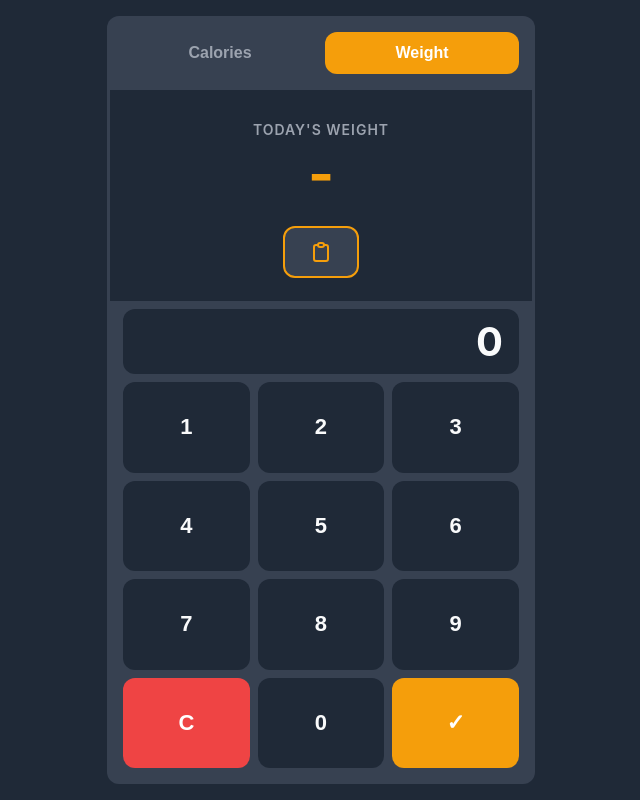
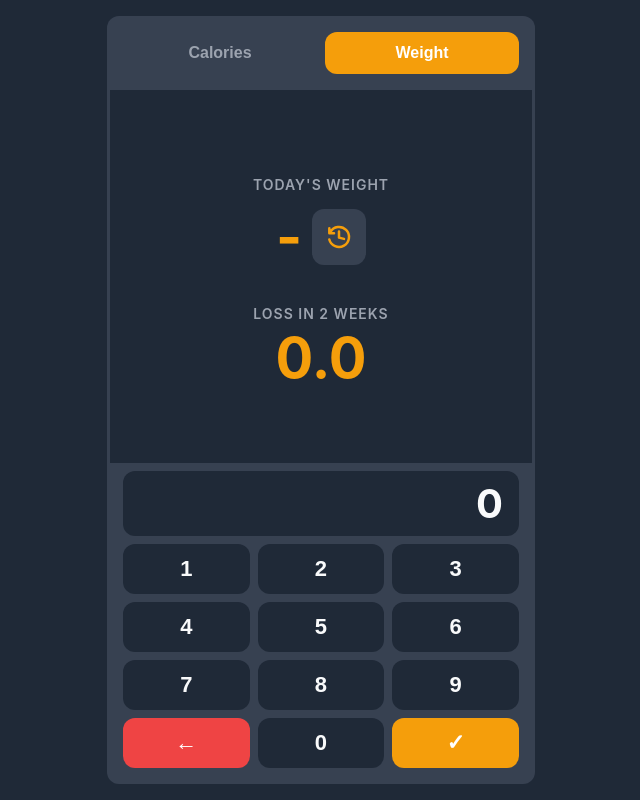
Before and after one commit to mrwatts88/fitness-web, a Vue app: page / in a window 1280 px wide. Both pictures are taken after a click on the button "Weight". Shown: the whole page, without its empty margins (319-959 px from the left). Built offline with nearby package versions, Linux system fonts and the light colour scheme; no server answers; data requests are answered from the project's data file.

Commit message:
keyboard entry

```diff
--- a/package.json
+++ b/package.json
@@ -7,9 +7,9 @@
     "node": "^20.19.0 || >=22.12.0"
   },
   "scripts": {
-    "dev": "vite",
+    "dev": "vite --host 0.0.0.0",
     "build": "run-p type-check \"build-only {@}\" --",
-    "preview": "vite preview",
+    "preview": "vite preview --host 0.0.0.0",
     "build-only": "vite build",
     "type-check": "vue-tsc --build",
     "lint": "eslint . --fix --cache",
--- a/src/App.vue
+++ b/src/App.vue
@@ -1,5 +1,5 @@
 <script setup lang="ts">
-import { onMounted } from 'vue'
+import { onMounted, onBeforeUnmount } from 'vue';
 import { useAppStore } from '@/stores/app'
 import { useCalorieStore } from '@/stores/calorie'
 import { useWeightStore } from '@/stores/weight'
@@ -61,6 +61,7 @@ body {
   color: var(--color-text);
   -webkit-font-smoothing: antialiased;
   -moz-osx-font-smoothing: grayscale;
+  touch-action: manipulation;
 }
 
 #app {
@@ -71,10 +72,12 @@ body {
   background: var(--color-background);
 }
 
+
 .app-container {
   width: 100%;
   max-width: 428px;
   height: 100vh;
+  max-height: 844px;
   display: flex;
   flex-direction: column;
   background: var(--color-background);
--- a/src/components/CalorieDisplay.vue
+++ b/src/components/CalorieDisplay.vue
@@ -46,18 +46,15 @@ function cycleDisplayMode() {
   <div class="calorie-display">
     <div class="display-content" @click="cycleDisplayMode">
       <div class="label">{{ displayLabel }}</div>
+    </div>
+    <div :style="{display: 'flex', gap: '10px' }">
       <div class="value">{{ displayValue.toLocaleString() }}</div>
+      <button class="history-button" @click="appStore.openDrawer">
+        <svg width="30" height="30" viewBox="0 0 24 24" fill="none" stroke="currentColor">
+          <path stroke="currentColor" stroke-linecap="round" stroke-linejoin="round" stroke-width="2" d="M12 7.5v5l4 1M4.252 5v4H8M5.07 8a8 8 0 1 1-.818 6"/>
+        </svg>
+      </button>
     </div>
-    <button class="history-button" @click="appStore.openDrawer">
-      <svg width="24" height="24" viewBox="0 0 24 24" fill="none" stroke="currentColor">
-        <path
-          stroke-linecap="round"
-          stroke-linejoin="round"
-          stroke-width="2"
-          d="M9 5H7a2 2 0 00-2 2v12a2 2 0 002 2h10a2 2 0 002-2V7a2 2 0 00-2-2h-2M9 5a2 2 0 002 2h2a2 2 0 002-2M9 5a2 2 0 012-2h2a2 2 0 012 2"
-        />
-      </svg>
-    </button>
   </div>
 </template>
 
@@ -69,7 +66,6 @@ function cycleDisplayMode() {
   align-items: center;
   justify-content: center;
   padding: var(--spacing-md);
-  gap: var(--spacing-md);
   min-height: 0;
 }
 
@@ -84,7 +80,7 @@ function cycleDisplayMode() {
   text-align: center;
   cursor: pointer;
   user-select: none;
-  padding: var(--spacing-md);
+  padding: var(--spacing-sm);
   border-radius: var(--border-radius);
   transition: background 0.2s ease;
 }
@@ -110,9 +106,9 @@ function cycleDisplayMode() {
 }
 
 .history-button {
-  padding: 12px 24px;
+  padding: 12px 12px;
   background: var(--color-surface);
-  border: 2px solid var(--color-calorie-primary);
+  border: none;
   border-radius: var(--border-radius);
   color: var(--color-calorie-primary);
   font-size: 16px;
@@ -120,7 +116,6 @@ function cycleDisplayMode() {
   cursor: pointer;
   display: flex;
   align-items: center;
-  gap: var(--spacing-sm);
   transition: all 0.2s ease;
 }
 
--- a/src/components/Keyboard.vue
+++ b/src/components/Keyboard.vue
@@ -1,6 +1,6 @@
 <!-- eslint-disable vue/multi-word-component-names -->
 <script setup lang="ts">
-import { ref, computed } from 'vue'
+import { ref, computed, onMounted, onBeforeUnmount } from 'vue'
 import type { Mode } from '@/types'
 
 interface Props {
@@ -28,14 +28,18 @@ const displayValue = computed(() => {
 })
 
 function handleNumberClick(num: number) {
-  // Limit input length
-  if (currentInput.value.length < 6) {
+  if (currentInput.value === "0") {
+    currentInput.value = num.toString();
+  } else if (currentInput.value.length < 4) {
+    // Limit input length
     currentInput.value += num.toString()
   }
 }
 
-function handleClear() {
-  currentInput.value = ''
+function handleBackspace() {
+  const chars = currentInput.value.split("");
+  chars.pop();
+  currentInput.value = chars.join("");
 }
 
 function handleSubmit() {
@@ -57,21 +61,32 @@ function handleSubmit() {
 const primaryColor = computed(() => {
   return props.mode === 'calorie' ? 'var(--color-calorie-primary)' : 'var(--color-weight-primary)'
 })
+
+onMounted(() => {
+  window.addEventListener('keydown', handleKeyDown);
+});
+
+onBeforeUnmount(() => {
+  window.removeEventListener('keydown', handleKeyDown);
+});
+
+function handleKeyDown(event: KeyboardEvent) {
+  if (event.key in ["1", "2", "3", "4", "5", "6", "7", "8", "9", "0"]) {
+    handleNumberClick(Number.parseInt(event.key));
+  } else if (event.key === "Backspace") {
+    handleBackspace();
+  }
+}
 </script>
 
 <template>
   <div class="keyboard">
     <div class="input-display">{{ displayValue }}</div>
     <div class="keyboard-grid">
-      <button
-        v-for="num in [1, 2, 3, 4, 5, 6, 7, 8, 9]"
-        :key="num"
-        class="key-button"
-        @click="handleNumberClick(num)"
-      >
+      <button v-for="num in [1, 2, 3, 4, 5, 6, 7, 8, 9]" :key="num" class="key-button" @click="handleNumberClick(num)">
         {{ num }}
       </button>
-      <button class="key-button key-clear" @click="handleClear">C</button>
+      <button class="key-button key-clear" @click="handleBackspace">←</button>
       <button class="key-button" @click="handleNumberClick(0)">0</button>
       <button class="key-button key-submit" :style="{ background: primaryColor }" @click="handleSubmit">
         ✓
@@ -108,8 +123,7 @@ const primaryColor = computed(() => {
 }
 
 .key-button {
-  aspect-ratio: 1.4 / 1;
-  min-height: 44px;
+  min-height: 50px;
   font-size: 22px;
   font-weight: 600;
   border: none;
--- a/src/components/WeightDisplay.vue
+++ b/src/components/WeightDisplay.vue
@@ -1,9 +1,11 @@
 <script setup lang="ts">
 import { computed } from 'vue'
 import { useWeightStore } from '@/stores/weight'
+import { useCalorieStore } from '@/stores/calorie'
 import { useAppStore } from '@/stores/app'
 
 const weightStore = useWeightStore()
+const calorieStore = useCalorieStore()
 const appStore = useAppStore()
 
 const displayValue = computed(() => {
@@ -18,19 +20,18 @@ const displayValue = computed(() => {
   <div class="weight-display">
     <div class="display-content">
       <div class="label">Today's Weight</div>
+    </div>
+    <div :style="{display: 'flex', gap: '10px' }">
       <div class="value">{{ displayValue }}</div>
-      <div v-if="displayValue !== '-'" class="unit">lbs</div>
+      <button class="history-button" @click="appStore.openDrawer">
+        <svg width="30" height="30" viewBox="0 0 24 24" fill="none" stroke="currentColor">
+          <path stroke="currentColor" stroke-linecap="round" stroke-linejoin="round" stroke-width="2" d="M12 7.5v5l4 1M4.252 5v4H8M5.07 8a8 8 0 1 1-.818 6"/>
+        </svg>
+      </button>
     </div>
-    <button class="history-button" @click="appStore.openDrawer">
-      <svg width="24" height="24" viewBox="0 0 24 24" fill="none" stroke="currentColor">
-        <path
-          stroke-linecap="round"
-          stroke-linejoin="round"
-          stroke-width="2"
-          d="M9 5H7a2 2 0 00-2 2v12a2 2 0 002 2h10a2 2 0 002-2V7a2 2 0 00-2-2h-2M9 5a2 2 0 002 2h2a2 2 0 002-2M9 5a2 2 0 012-2h2a2 2 0 012 2"
-        />
-      </svg>
-    </button>
+    <div :style="{height: '40px'}" />
+    <div class="label">Loss in 2 weeks</div>
+    <div class="value">{{ calorieStore.lossIn2Weeks.toFixed(1)}}</div>
   </div>
 </template>
 
@@ -42,7 +43,6 @@ const displayValue = computed(() => {
   align-items: center;
   justify-content: center;
   padding: var(--spacing-md);
-  gap: var(--spacing-md);
   min-height: 0;
 }
 
@@ -82,9 +82,9 @@ const displayValue = computed(() => {
 }
 
 .history-button {
-  padding: 12px 24px;
+  padding: 12px 12px;
   background: var(--color-surface);
-  border: 2px solid var(--color-weight-primary);
+  border: none;
   border-radius: var(--border-radius);
   color: var(--color-weight-primary);
   font-size: 16px;
@@ -92,7 +92,6 @@ const displayValue = computed(() => {
   cursor: pointer;
   display: flex;
   align-items: center;
-  gap: var(--spacing-sm);
   transition: all 0.2s ease;
 }
 
--- a/src/components/WeightMode.vue
+++ b/src/components/WeightMode.vue
@@ -8,6 +8,7 @@ const weightStore = useWeightStore()
 async function handleSubmit(amount: number) {
   await weightStore.addEntry(amount)
 }
+
 </script>
 
 <template>
--- a/src/stores/calorie.ts
+++ b/src/stores/calorie.ts
@@ -8,6 +8,7 @@ const CALORIE_DEFICIT = 250
 export const useCalorieStore = defineStore('calorie', () => {
   const entries = ref<CalorieEntry[]>([])
   const tdee = ref<number>(0)
+  const lossIn2Weeks = ref<number>(0);
   const loading = ref(false)
 
   const totalCalories = computed(() => {
@@ -38,6 +39,7 @@ export const useCalorieStore = defineStore('calorie', () => {
     try {
       const response = await tdeeApi.getTDEE()
       tdee.value = response.data.amount
+      lossIn2Weeks.value = response.data.lossIn2Weeks
     } catch (error) {
       console.error('Failed to fetch TDEE:', error)
     }
@@ -70,6 +72,7 @@ export const useCalorieStore = defineStore('calorie', () => {
   return {
     entries,
     tdee,
+    lossIn2Weeks,
     loading,
     totalCalories,
     calorieGoal,
--- a/src/types.ts
+++ b/src/types.ts
@@ -5,14 +5,15 @@ export type DisplayMode = 'consumed' | 'remaining' | 'goal'
 export interface CalorieEntry {
   id: number
   amount: number
-  created_at: string // YYYY-MM-DD HH:MM:SS
+  createdAt: string // YYYY-MM-DD HH:MM:SS
 }
 
 export interface WeightEntry {
   amount: number
-  created_at: string // YYYY-MM-DD
+  createdAt: string // YYYY-MM-DD
 }
 
 export interface TDEEResponse {
   amount: number
+  lossIn2Weeks: number
 }
```
Also changed, not shown: 1 other file (tests, documents, lock files or other folders).
